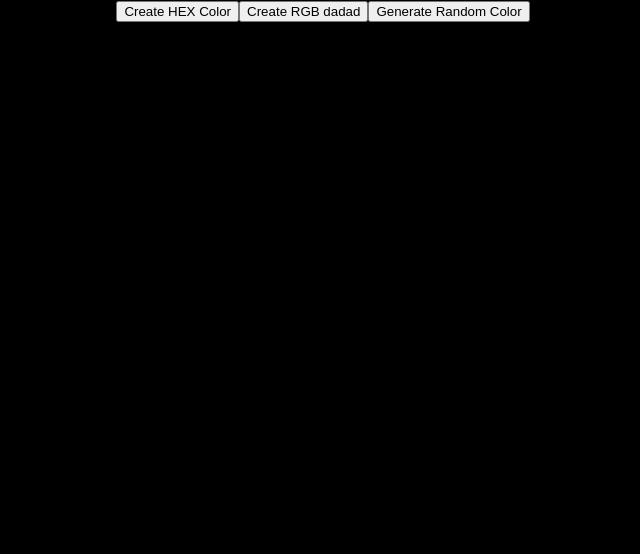
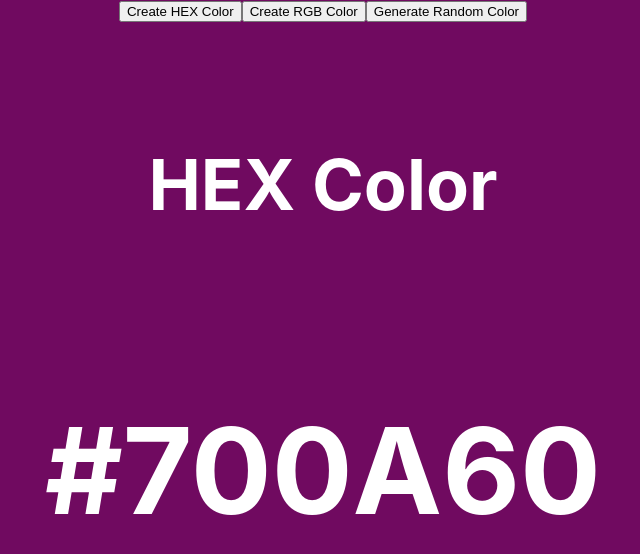
Before and after one commit to Mr-otmane/clivia, a React (Create React App) app: page / in a window 1280 px wide. Shown: the top 554 px of the page, without its empty margins (317-957 px from the left). Built offline with nearby package versions, Linux system fonts and the light colour scheme.

Commit message:
edit in folder random of color

```diff
--- a/src/components/random-color/index.jsx
+++ b/src/components/random-color/index.jsx
@@ -1,8 +1,37 @@
-import { useState } from "react";
+import { useEffect, useState } from "react";
 
 export default function RandomColor() {
   const [typeOfColor, setTypeOfColor] = useState("hex");
   const [color, setColor] = useState("#000000");
+
+  function randomColorUtility(length) {
+    return Math.floor(Math.random() * length);
+  }
+
+  function handleCreateRandomHexColor() {
+    // #678765
+    const hex = [0, 1, 2, 3, 4, 5, 6, 7, 8, 9, "A", "B", "C", "D", "E", "F"];
+    let hexColor = "#";
+
+    for (let i = 0; i < 6; i++) {
+      hexColor += hex[randomColorUtility(hex.length)];
+    }
+
+    setColor(hexColor);
+  }
+  function handleCreateRandomRgbColor() {
+    const r = randomColorUtility(256);
+    const g = randomColorUtility(256);
+    const b = randomColorUtility(256);
+
+    setColor(`rgb(${r},${g}, ${b})`);
+  }
+
+  useEffect(() => {
+    if (typeOfColor === "rgb") handleCreateRandomRgbColor();
+    else handleCreateRandomHexColor();
+  }, [typeOfColor]);
+
   return (
     <div
       style={{
@@ -11,9 +40,32 @@
         background: color,
       }}
     >
-      <button>Create HEX Color</button>
-      <button>Create RGB dadad</button>
-      <button>Generate Random Color</button>
+      <button onClick={() => setTypeOfColor("hex")}>Create HEX Color</button>
+      <button onClick={() => setTypeOfColor("rgb")}>Create RGB Color</button>
+      <button
+        onClick={
+          typeOfColor === "hex"
+            ? handleCreateRandomHexColor
+            : handleCreateRandomRgbColor
+        }
+      >
+        Generate Random Color
+      </button>
+      <div
+        style={{
+          display: "flex",
+          justifyContent: "center",
+          alignItems: "center",
+          color: "#fff",
+          fontSize: "60px",
+          marginTop: "50px",
+          flexDirection: "column",
+          gap: "20px",
+        }}
+      >
+        <h3>{typeOfColor === "rgb" ? "RGB Color" : "HEX Color"}</h3>
+        <h1>{color}</h1>
+      </div>
     </div>
   );
 }
```
